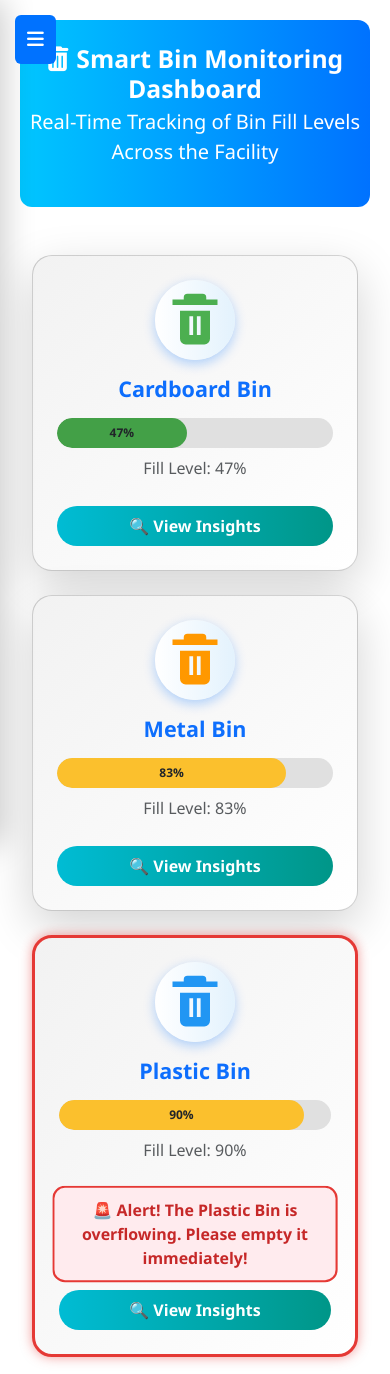
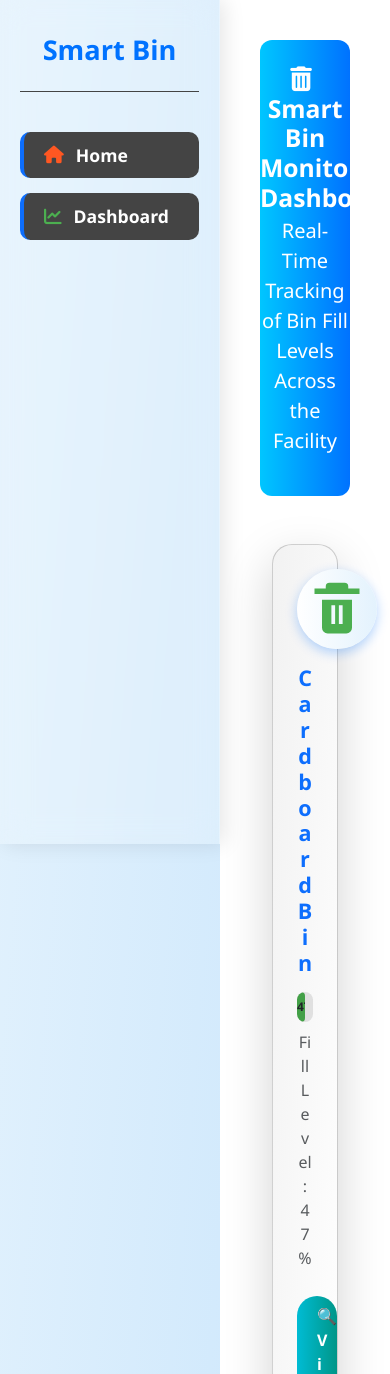
Before and after one commit to EdgeAI-CW-5/garbage-classifier, a Flask app: page /dashboard in a window 390 px wide; the page is wider, and only the part inside the window is pictured. Shown: the top 1374 px of that part. Run offline with Flask 3, Linux system fonts and the light colour scheme.

Commit message:
front-end updated

```diff
--- a/webapp/app.py
+++ b/webapp/app.py
@@ -19,7 +19,7 @@ def generate_frames():
             yield video_chunk
 
 # Generate bin levels once at app start
-@app.route('/home')
+@app.route('/')
 def home():
     # Replace this with actual logic from your ML model and sensors
     detected_class = "Plastic"
--- a/webapp/templates/base.html
+++ b/webapp/templates/base.html
@@ -13,7 +13,7 @@
             background: linear-gradient(to right, #e0f7fa, #f1f8e9);
         }
 
-        /* Desktop Sidebar */
+        /* Sidebar (Desktop) */
         .sidebar {
             position: fixed;
             top: 0;
@@ -50,7 +50,6 @@
 
         .nav-link i {
             margin-right: 12px;
-            color: #0072ff;
         }
 
         .nav-link.home-icon i {
@@ -72,118 +71,17 @@
             padding: 40px;
             width: calc(100% - 220px);
         }
-
-        /* Mobile Slide Navigation */
-        #slideMenuToggle {
-            display: none;
-            position: fixed;
-            top: 15px;
-            left: 15px;
-            z-index: 2001;
-            background: #0072ff;
-            color: white;
-            border: none;
-            border-radius: 6px;
-            padding: 10px 12px;
-            font-size: 1.2rem;
-        }
-
-        .slide-nav {
-            display: block;
-            position: fixed;
-            top: 0;
-            left: -250px;
-            height: 100vh;
-            width: 250px;
-            background: rgba(255, 255, 255, 0.15);
-            backdrop-filter: blur(18px);
-            box-shadow: 4px 0 30px rgba(0, 0, 0, 0.2);
-            transition: all 0.4s ease;
-            z-index: 2000;
-            padding: 30px 20px;
-            border-right: 1px solid rgba(255, 255, 255, 0.3);
-        }
-
-        .slide-nav.active {
-            left: 0;
-        }
-
-        .slide-nav .nav-link {
-            display: flex;
-            align-items: center;
-            gap: 10px;
-            font-weight: 500;
-            font-size: 1.05rem;
-            color: #0d47a1;
-            padding: 10px 15px;
-            margin-bottom: 20px;
-            border-radius: 8px;
-            transition: all 0.3s ease;
-            background-color: transparent;
-        }
-
-        .slide-nav .nav-link:hover {
-            background: #e3f2fd;
-            color: #0072ff;
-            transform: translateX(4px);
-            box-shadow: 0 4px 8px rgba(0, 114, 255, 0.2);
-        }
-
-        .slide-nav .nav-link i {
-            font-size: 1.2rem;
-            transition: 0.3s;
-        }
-
-        .slide-nav .nav-link:hover i {
-            color: #0072ff;
-            transform: scale(1.1);
-        }
-
-        .btn-close {
-            background-color: white;
-            padding: 4px;
-            border-radius: 5px;
-        }
-
-        @media (max-width: 768px) {
-            #slideMenuToggle {
-                display: block;
-            }
-
-            .sidebar {
-                display: none;
-            }
-
-            .main-content {
-                margin-left: 0;
-                padding: 20px;
-                width: 100%;
-            }
-        }
     </style>
 </head>
 <body>
 
-<!-- 🚀 Hamburger Toggle (Mobile) -->
-<button id="slideMenuToggle"><i class="fas fa-bars"></i></button>
-
-<!-- 🌟 Slide Navigation (Mobile View) -->
-<div class="slide-nav" id="mobileSidebar">
-    <div class="d-flex justify-content-between align-items-center mb-4">
-        <div class="sidebar-header">Smart Bin</div>
-        <button id="closeSlideNav" class="btn-close"></button>
-    </div>
-    <a href="/home" class="nav-link home-icon"><i class="fas fa-home"></i> <span>Home</span></a>
-    <a href="/dashboard" class="nav-link dashboard-icon active"><i class="fas fa-chart-line"></i> <span>Dashboard</span></a>
-    <a href="/reports" class="nav-link reports-icon"><i class="fas fa-file-alt"></i> <span>Reports</span></a>
-    <a href="/settings" class="nav-link settings-icon"><i class="fas fa-cog"></i> <span>Settings</span></a>
-</div>
-
-<!-- 🖥️ Full Sidebar (Desktop) -->
+<!-- 🖥️ Sidebar (Desktop Only) -->
 <div class="sidebar">
     <div class="sidebar-header">Smart Bin</div>
-    <a href="/home" class="nav-link home-icon"><i class="fas fa-home"></i> Home</a>
-    <a href="/dashboard" class="nav-link dashboard-icon"><i class="fas fa-chart-line"></i> Dashboard</a>
+    <a href="/" class="nav-link home-icon active"><i class="fas fa-home"></i> Home</a>
+    <a href="/dashboard" class="nav-link dashboard-icon active" target="_blank">
+        <i class="fas fa-chart-line"></i> Dashboard
+    </a>
 </div>
 
 <!-- 📊 Main Content Area -->
@@ -191,26 +89,5 @@
     {% block content %}{% endblock %}
 </div>
 
-<!-- 🔧 JavaScript -->
-<script>
-    const toggleBtn = document.getElementById('slideMenuToggle');
-    const mobileSidebar = document.getElementById('mobileSidebar');
-    const closeBtn = document.getElementById('closeSlideNav');
-
-    toggleBtn.addEventListener('click', () => {
-        mobileSidebar.classList.add('active');
-    });
-
-    closeBtn.addEventListener('click', () => {
-        mobileSidebar.classList.remove('active');
-    });
-
-    document.querySelectorAll('.slide-nav .nav-link').forEach(link => {
-        link.addEventListener('click', () => {
-            mobileSidebar.classList.remove('active');
-        });
-    });
-</script>
-
 </body>
 </html>
```
